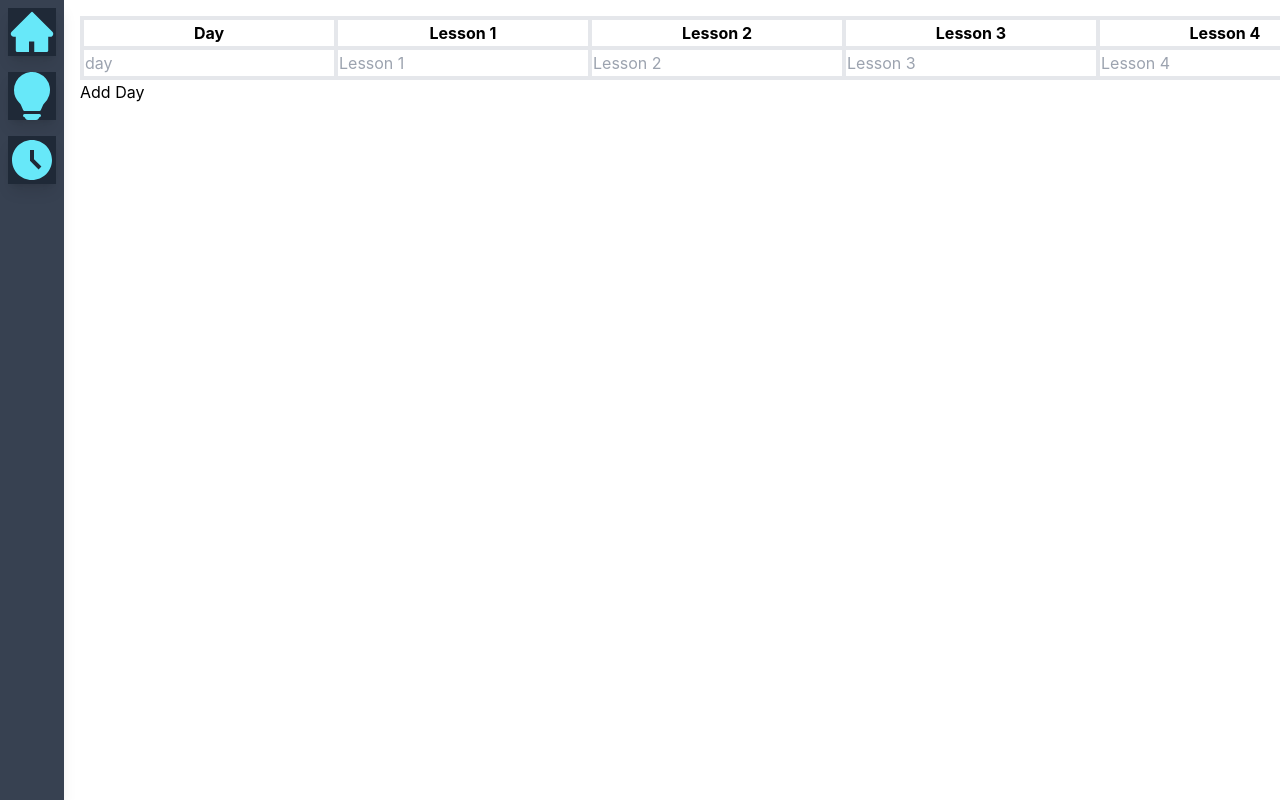
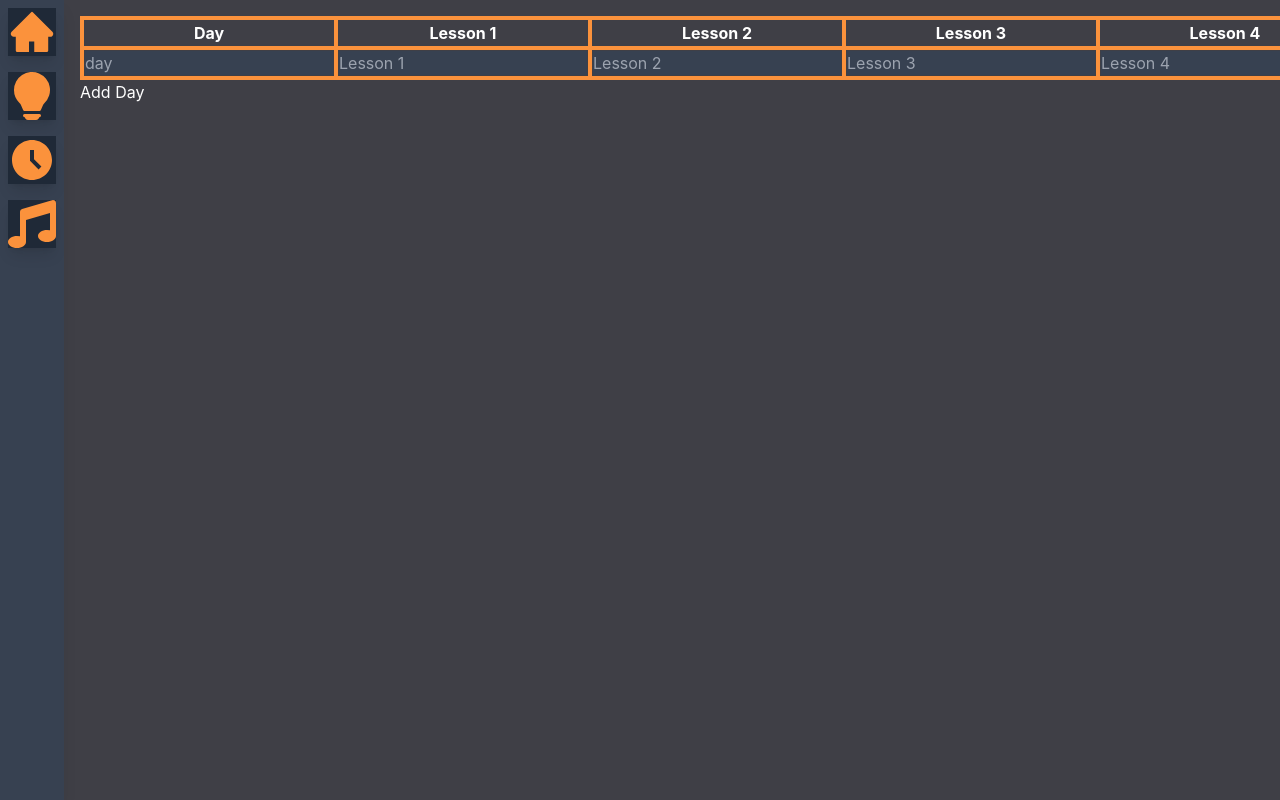
Before and after one commit to WeeMellowToby/fridayjs, a Next.js app: page /timetable in a window 1280 px wide. Shown: the top 800 px of the page. Built offline with nearby package versions, Linux system fonts and the light colour scheme.

Commit message:
added sonos

```diff
--- a/components/Lights/Light.js
+++ b/components/Lights/Light.js
@@ -6,7 +6,7 @@ export default function Light({light,removeLight}) {
     }
   return (
     <>
-        <td className='border-4'>{light.id}</td><td className='border-4'>{light.name} <button onClick={handleLightRemove} className='pt-1'><RiDeleteBin5Fill size="16"/></button></td>
+        <td className='border-4 border-orange-400'>{light.id}</td><td className='border-4 border-orange-400'>{light.name} <button onClick={handleLightRemove} className='pt-1'><RiDeleteBin5Fill size="16"/></button></td>
 
     </>
   )
--- a/components/SideBar.js
+++ b/components/SideBar.js
@@ -2,6 +2,7 @@ import React from 'react'
 import { AiFillHome } from 'react-icons/ai'
 import {BsFillLightbulbFill} from 'react-icons/bs'
 import {MdOutlineAccessTimeFilled} from 'react-icons/md'
+import {FaMusic} from 'react-icons/fa'
 import Link from 'next/link'
 function SideBar() {
   return (
@@ -21,6 +22,11 @@ function SideBar() {
         <SideBarIcon icon={<MdOutlineAccessTimeFilled size="58"/>} text="add/edit your school timetable"/>
         </a>
       </Link>
+      <Link href='/music'>
+        <a>
+        <SideBarIcon icon={<FaMusic size="58"/>} text="control your music using sonos"/>
+        </a>
+      </Link>
     </div>
   )
 }
--- a/components/timetable/Day.js
+++ b/components/timetable/Day.js
@@ -6,12 +6,12 @@ function Day({day, removeDay}) {
     }
   return (
     <tr>
-        <td className='border-4'>{day.DayName}</td>
-        <td className='border-4'>{day.LessonOne}</td>
-        <td className='border-4'>{day.LessonTwo}</td>
-        <td className='border-4'>{day.LessonThree}</td>
-        <td className='border-4'>{day.LessonFour}</td>
-        <td className='border-4'>{day.LessonFive} &nbsp;<button onClick={removeToday}><RiDeleteBin5Fill/></button></td>
+        <td className='border-4 border-orange-400'>{day.DayName}</td>
+        <td className='border-4 border-orange-400'>{day.LessonOne}</td>
+        <td className='border-4 border-orange-400'>{day.LessonTwo}</td>
+        <td className='border-4 border-orange-400'>{day.LessonThree}</td>
+        <td className='border-4 border-orange-400'>{day.LessonFour}</td>
+        <td className='border-4 border-orange-400'>{day.LessonFive} &nbsp;<button onClick={removeToday}><RiDeleteBin5Fill/></button></td>
     </tr>
   )
 }
--- /dev/null
+++ b/pages/api/sonos.js
@@ -0,0 +1,12 @@
+const url = "http://192.168.101.15:5005/"
+
+export function Play(group) {
+    return fetch(url + group + "/play", {
+        method: "GET",
+    })
+}
+export function Pause(group) {
+    return fetch(url + group + "/pause", {
+        method: "GET",
+    })
+}
--- a/pages/lights.js
+++ b/pages/lights.js
@@ -37,15 +37,15 @@ function removeLight(id) {
     <div className='ml-20 mt-4'>
 
     <label>Light name</label>
-    <input ref={lightNameRef} type="text" className='border-2'/>
+    <input ref={lightNameRef} type="text" className='border-2 border-orange-400'/>
     <label>Light id</label>
-    <input ref={lightIdRef} type="number" className='border-2'/>
+    <input ref={lightIdRef} type="number" className='border-2 border-orange-400'/>
     <button onClick={handleAddLight}>Add Light</button>
     <table>
         <thead>
             <tr>
-                <th className='border-4'>Id</th>
-                <th className='border-4'>Name</th>
+                <th className='border-4 border-orange-400'>Id</th>
+                <th className='border-4 border-orange-400'>Name</th>
             </tr>
         </thead>
         <tbody>
--- /dev/null
+++ b/pages/music.js
@@ -0,0 +1,17 @@
+import React from 'react'
+import Link from 'next/link'
+export default function Music() {
+  return (
+    <div className='ml-20 mt-4'>
+        <h1>Music with sonos</h1>
+        <p>to use music with sonos you will have to follow the instructions here: </p>
+        <br/>
+        <Link href="https://github.com/jishi/node-sonos-http-api">
+            <a>https://github.com/jishi/node-sonos-http-api</a>
+        </Link>
+        <br/>
+        <p>once set up you can put in the group you want to control and the ip address of the device</p>
+        <input />
+    </div>
+  )
+}
--- a/pages/timetable.js
+++ b/pages/timetable.js
@@ -2,7 +2,7 @@ import React, { useRef } from 'react'
 import { useEffect } from 'react'
 import { uid } from 'react-uid'
 import Table from '../components/timetable/Table'
-function timetable() {
+function Timetable() {
     const [timetable, setTimetable] = React.useState([])
     const LOCAL_STORAGE_KEY = process.env.NEXT_PUBLIC_TIMETABLE_STORAGE
     var DayNameRef = useRef()
@@ -47,31 +47,32 @@ function timetable() {
         <table>
             <thead>
                 <tr>
-                    <th className='border-4'>Day</th>
-                    <th className='border-4'>Lesson 1</th>
-                    <th className='border-4'>Lesson 2</th>
-                    <th className='border-4'>Lesson 3</th>
-                    <th className='border-4'>Lesson 4</th>
-                    <th className='border-4'>Lesson 5</th>
+                    <th className='border-4 border-orange-400'>Day</th>
+                    <th className='border-4 border-orange-400'>Lesson 1</th>
+                    <th className='border-4 border-orange-400'>Lesson 2</th>
+                    <th className='border-4 border-orange-400'>Lesson 3</th>
+                    <th className='border-4 border-orange-400'>Lesson 4</th>
+                    <th className='border-4 border-orange-400'>Lesson 5</th>
                 </tr>
             </thead>
             <tbody>
             <Table timetable={timetable} removeDay={removeDay}/>
             <tr>
-            <td className='border-4'><input type="text" placeholder="day" ref={DayNameRef}/></td>
-            <td className='border-4'><input type="text" placeholder="Lesson 1" ref={LessonOneRef}/></td>
-            <td className='border-4'><input type="text" placeholder="Lesson 2" ref={LessonTwoRef}/></td>
-            <td className='border-4'><input type="text" placeholder="Lesson 3" ref={LessonThreeRef}/></td>
-            <td className='border-4'><input type="text" placeholder="Lesson 4" ref={LessonFourRef}/></td>
-            <td className='border-4'><input type="text" placeholder="Lesson 5" ref={LessonFiveRef}/></td>
+            <td className='border-4 border-orange-400'><input type="text" placeholder="day" ref={DayNameRef} className='bg-gray-700 text-white'/></td>
+            <td className='border-4 border-orange-400'><input type="text" placeholder="Lesson 1" ref={LessonOneRef} className='bg-gray-700 text-white'/></td>
+            <td className='border-4 border-orange-400'><input type="text" placeholder="Lesson 2" ref={LessonTwoRef} className='bg-gray-700 text-white'/></td>
+            <td className='border-4 border-orange-400'><input type="text" placeholder="Lesson 3" ref={LessonThreeRef} className='bg-gray-700 text-white'/></td>
+            <td className='border-4 border-orange-400'><input type="text" placeholder="Lesson 4" ref={LessonFourRef} className='bg-gray-700 text-white'/></td>
+            <td className='border-4 border-orange-400'><input type="text" placeholder="Lesson 5" ref={LessonFiveRef} className='bg-gray-700 text-white'/></td>
             </tr>
             </tbody>
         </table>
-        <button onClick={addDay} className="text-center">
+        <div className="content-center">
+        <button onClick={addDay} >
              Add Day
         </button>
-
+        </div>
     </div>
   )
 }
-export default timetable
+export default Timetable
--- a/styles/globals.css
+++ b/styles/globals.css
@@ -12,8 +12,8 @@ body {
   .sidebar-icon {
     @apply relative flex items-center justify-center
     h-12 w-12 mt-2 mb-2 mx-auto shadow-lg
-    bg-gray-800 text-cyan-300
-    hover:bg-cyan-300 hover:text-gray-800
+    bg-gray-800 text-orange-400
+    hover:bg-orange-400 hover:text-gray-800
     transition-all duration-300 ease-linear;
   }
   .sidebar-tooltip {
@@ -23,4 +23,7 @@ body {
     text-xs font-bold
     transition-all duration-100 scale-0 origin-left;
   }
+  body {
+    @apply bg-zinc-700 text-white;
+  }
 }
--- a/tailwind.config.js
+++ b/tailwind.config.js
@@ -4,7 +4,11 @@ module.exports = {
   "./components/**/*.{js,ts,jsx,tsx}",],
   theme: {
 
-    extend: {},
+    extend: {
+      animation: {
+        'spin-slow': 'spin 5s linear infinite',
+      }
+    },
   },
   plugins: [],
 }
```
Also changed, not shown: lib/aliases.json (+10 -0 lines), pages/index.js (+41 -11 lines).
